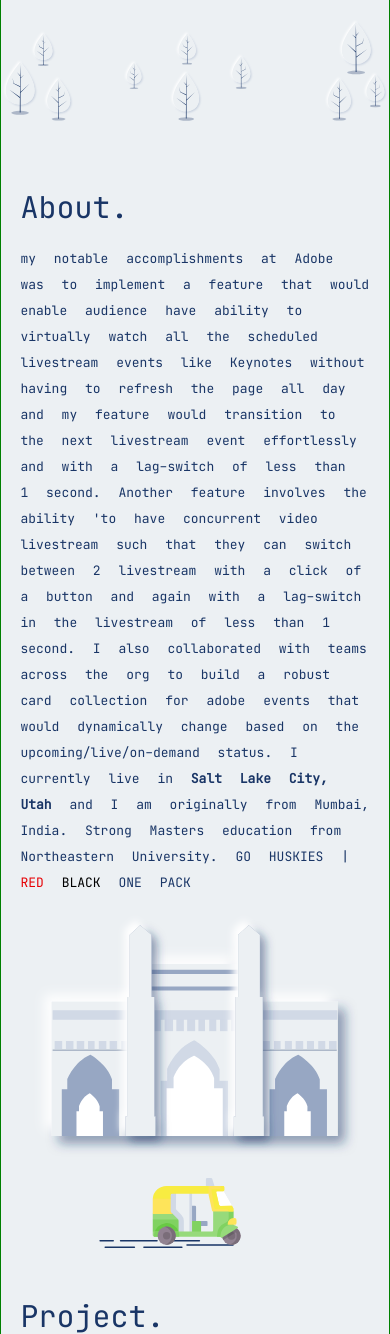
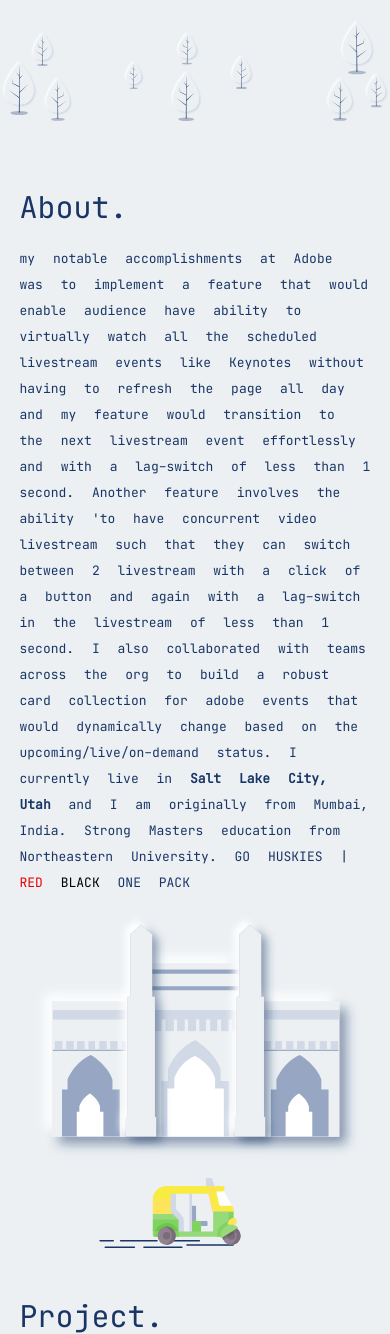
Before and after one commit to prathameshsb/PortfolioWebsite, a PHP site: page / in a window 390 px wide. Shown: the part 694-2028 px from the top of the page. Run offline with PHP 8.4, Linux system fonts and the light colour scheme.

Commit message:
Update style.css

```diff
--- a/style.css
+++ b/style.css
@@ -441,7 +441,6 @@
 
     body{
         width: 100vw;
-        border: 1px solid green;
     }
 
     .main-container{
```
